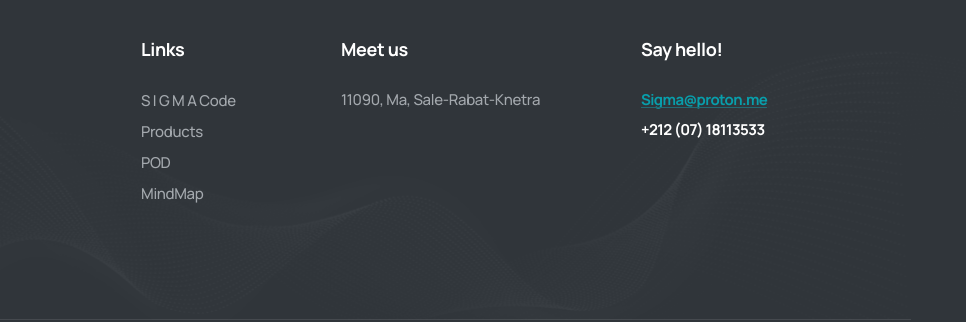
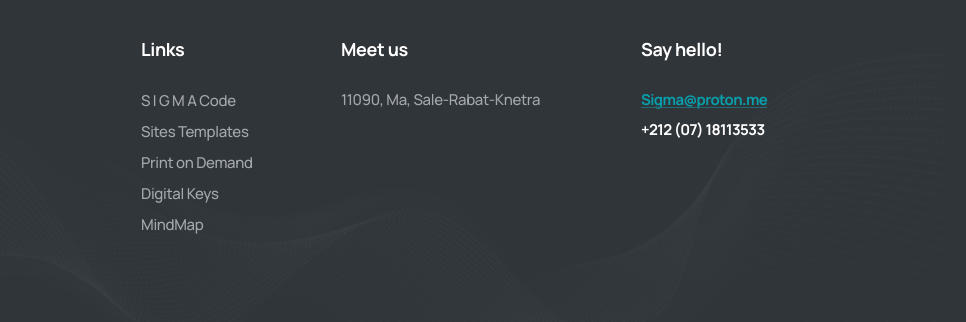
Before and after one commit to sigmacodeagency/iptv, a plain HTML site: page index.html in a window 1280 px wide. Shown: the part 7433-7755 px from the top of the page, 314-1280 px from the left. Drawn offline with Linux system fonts and the light colour scheme; files whose address does not match are found by name.

Commit message:
Update index.html

```diff
--- a/index.html
+++ b/index.html
@@ -1365,8 +1365,9 @@
                                 <h3 class="footer-widget__title">Links</h3>
                                 <ul class="footer-widget__links-list list-unstyled clearfix">
                                     <li><a href="https://sigmacodeagency.github.io/store">S I G M A Code</a></li>
-                                    <li><a href="https://sigmacodeagency.github.io/Products">Products</a></li>
-                                    <li><a href="https://sigmacodeagency.github.io/POD">POD</a></li>
+                                    <li><a href="https://sigmacodeagency.github.io/Products">Sites Templates</a></li>
+                                    <li><a href="https://sigmacodeagency.github.io/POD">Print on Demand</a></li>
+					<li><a href="https://sigmacodeagency.github.io/keys">Digital Keys</a></li>
                                     <li><a href="https://sigmacodeagency.github.io/store/mindmap">MindMap</a></li>
                                 </ul>
                             </div>
```
